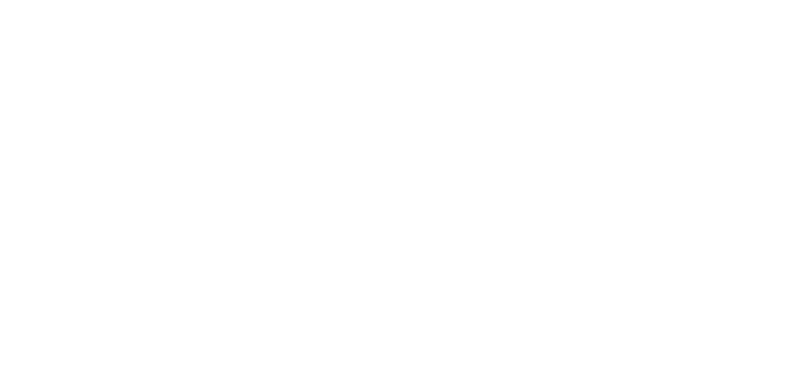
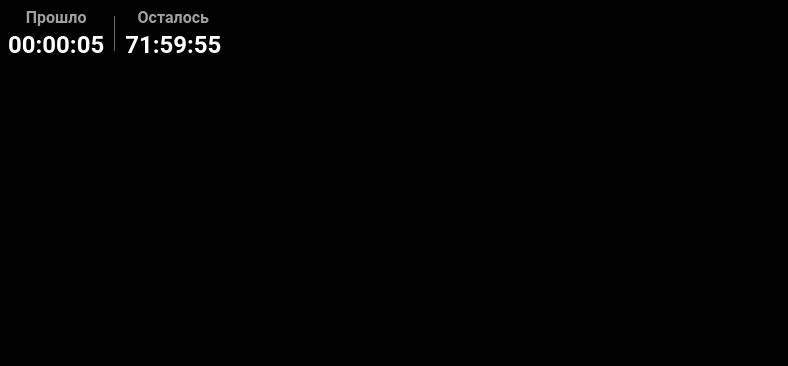
Before and after one commit to stKhaDgar/twitch-timer-countdown, a plain HTML site: page index.html in a window 1280 px wide. Shown: the top 366 px of the page, without its empty margins (0-788 px from the left). Drawn offline with Linux system fonts and the light colour scheme.

Commit message:
Update index.html
asd

```diff
--- a/index.html
+++ b/index.html
@@ -1,38 +1,73 @@
 <!DOCTYPE html>
-<html lang="en">
+<html lang="ru">
 <head>
   <meta charset="UTF-8">
-  <meta name="viewport" content="width=device-width, initial-scale=1.0">
-  <title>OBS Clock</title>
+  <title>Timer</title>
   <style>
-    body {
-      margin: 0;
-      background: transparent;
-      color: red;
+body {
+      background: black;
+      color: white;
       font-family: 'Roboto', sans-serif;
-      font-size: 48px;
+      font-size: 24px;
       font-weight: bold;
       display: flex;
-      align-items: center;
-      justify-content: center;
-      height: 100vh;
     }
-  </style>
+.title {
+padding-bottom: 4px;
+color: #a1a1a1;
+      font-family: 'Roboto', sans-serif;
+      font-size: 16px;
+      font-weight: bold;
+      display: flex;
+}
+#row {
+  display: flex;
+  align-items: center;
+  gap: 10px;
+}
+.col {
+  display: flex;
+  flex-direction: column;
+  align-items: center;
+}
+
+</style>
 </head>
 <body>
-  <div id="clock"></div>
+  <div id="row" style="display: flex; align-items: stretch; gap: 10px">
+    <div class="col">
+      <div class="title">Прошло</div>
+      <div id="elapsed"></div>
+    </div>
+      <div style="width: 1px; margin-top: 8px; margin-bottom: 8px; background: #6b6b6b;"></div> <!-- вертикальная линия -->
+
+    <div class="col">
+      <div class="title">Осталось</div>
+      <div id="remaining"></div>
+    </div>
+  </div>
 
   <script>
-    function updateClock() {
-      const now = new Date();
-      const hours = String(now.getHours()).padStart(2, '0');
-      const minutes = String(now.getMinutes()).padStart(2, '0');
-      const seconds = String(now.getSeconds()).padStart(2, '0');
-      document.getElementById('clock').textContent = `${hours}:${minutes}:${seconds}`;
+    // Общее время (72 часа)
+    const totalSeconds = 72 * 3600;
+    const startTime = Date.now();
+
+    function format(sec) {
+      const h = String(Math.floor(sec / 3600)).padStart(2, '0');
+      const m = String(Math.floor((sec % 3600) / 60)).padStart(2, '0');
+      const s = String(sec % 60).padStart(2, '0');
+      return `${h}:${m}:${s}`;
     }
 
-    setInterval(updateClock, 1000);
-    updateClock();
+    function update() {
+      const elapsed = Math.floor((Date.now() - startTime) / 1000);
+      const remaining = Math.max(totalSeconds - elapsed, 0);
+      document.getElementById('elapsed').textContent = format(elapsed);
+      document.getElementById('remaining').textContent = format(remaining);
+    }
+
+    update();
+    setInterval(update, 1000);
   </script>
 </body>
 </html>
```
